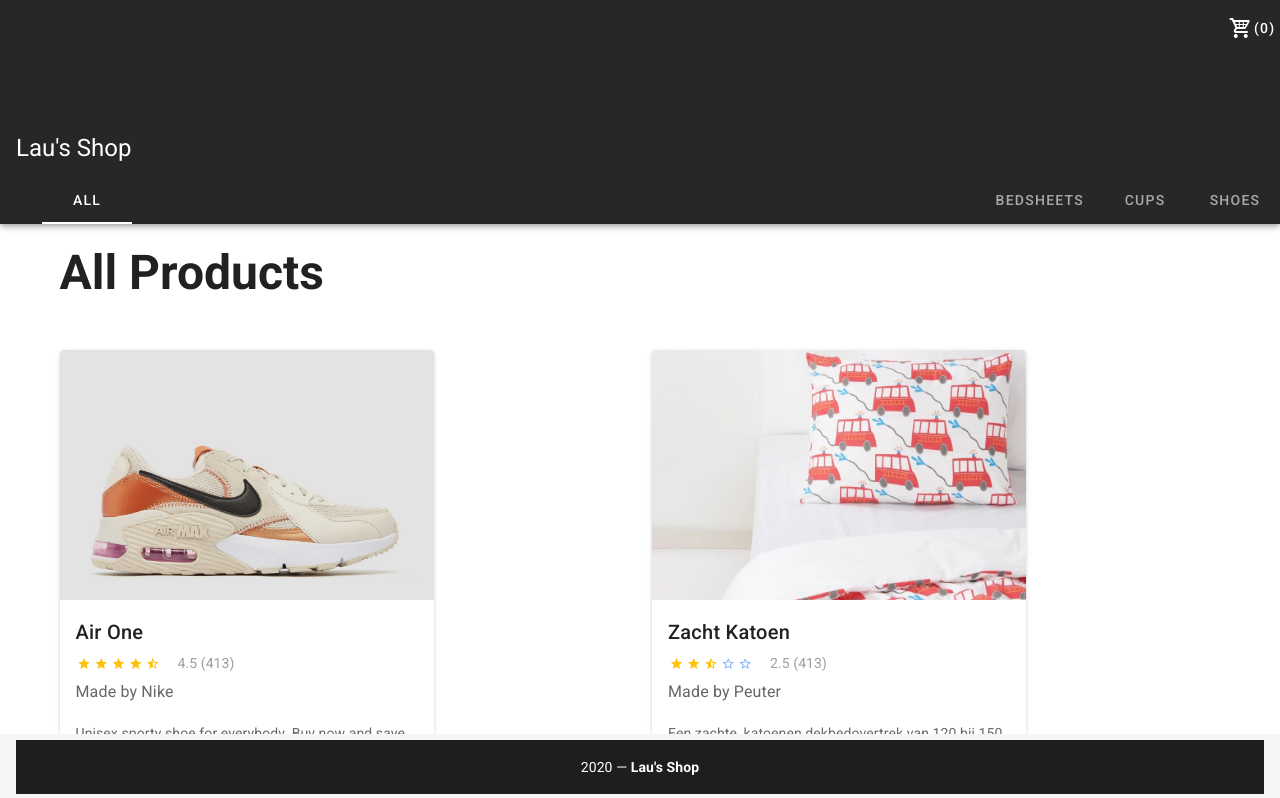
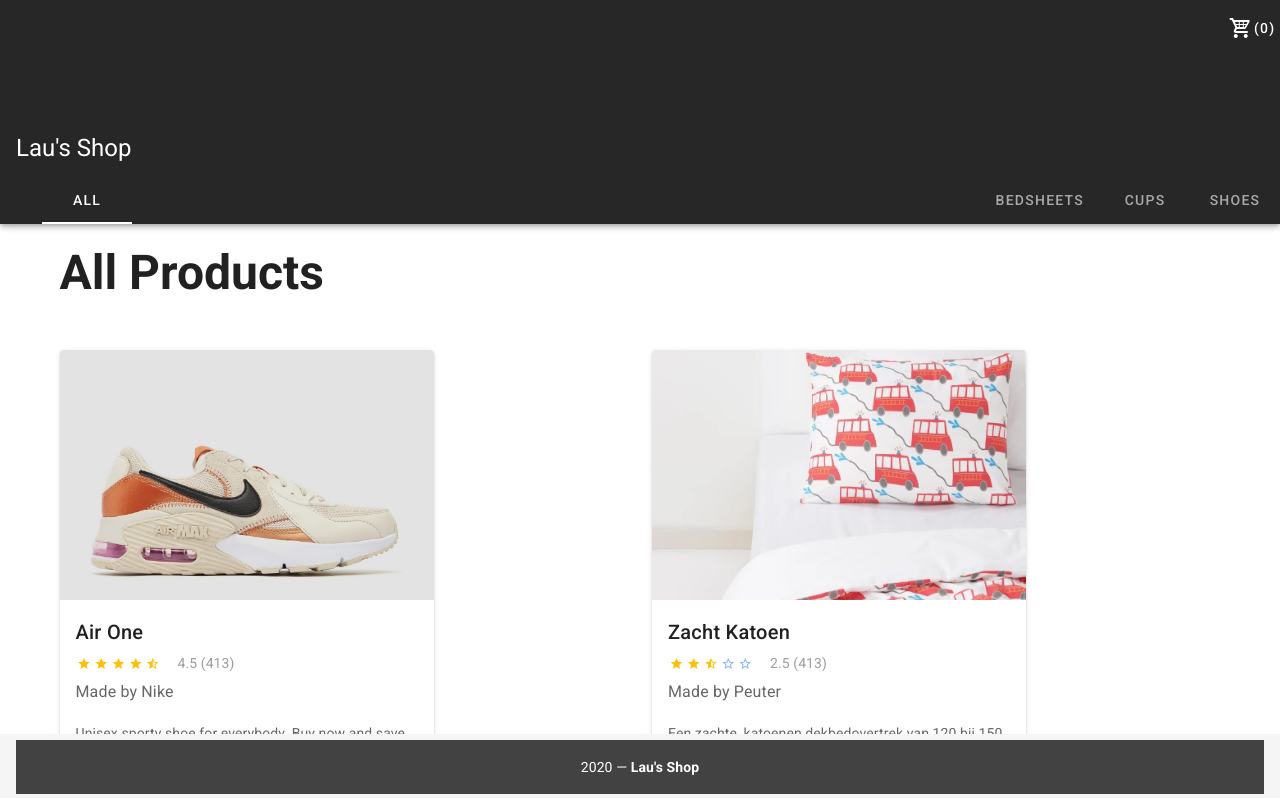
Before and after one commit to rethab/imaginary-shop, a Vue app: page / in a window 1280 px wide. Shown: the top 798 px of the page. Built offline with nearby package versions, Linux system fonts and the light colour scheme.

Commit message:
softer footer

```diff
--- a/src/components/Footer.vue
+++ b/src/components/Footer.vue
@@ -1,6 +1,6 @@
   <template>
     <v-footer v-bind="localAttrs" :padless="padless" app >
-      <v-card dark flat tile width="100%" class="lighten-3 text-center">
+      <v-card flat tile width="100%" color="grey" class="darken-3 text-center">
 
         <v-card-text class="white--text">
           {{ new Date().getFullYear() }} — <strong>Lau's Shop</strong>
```
